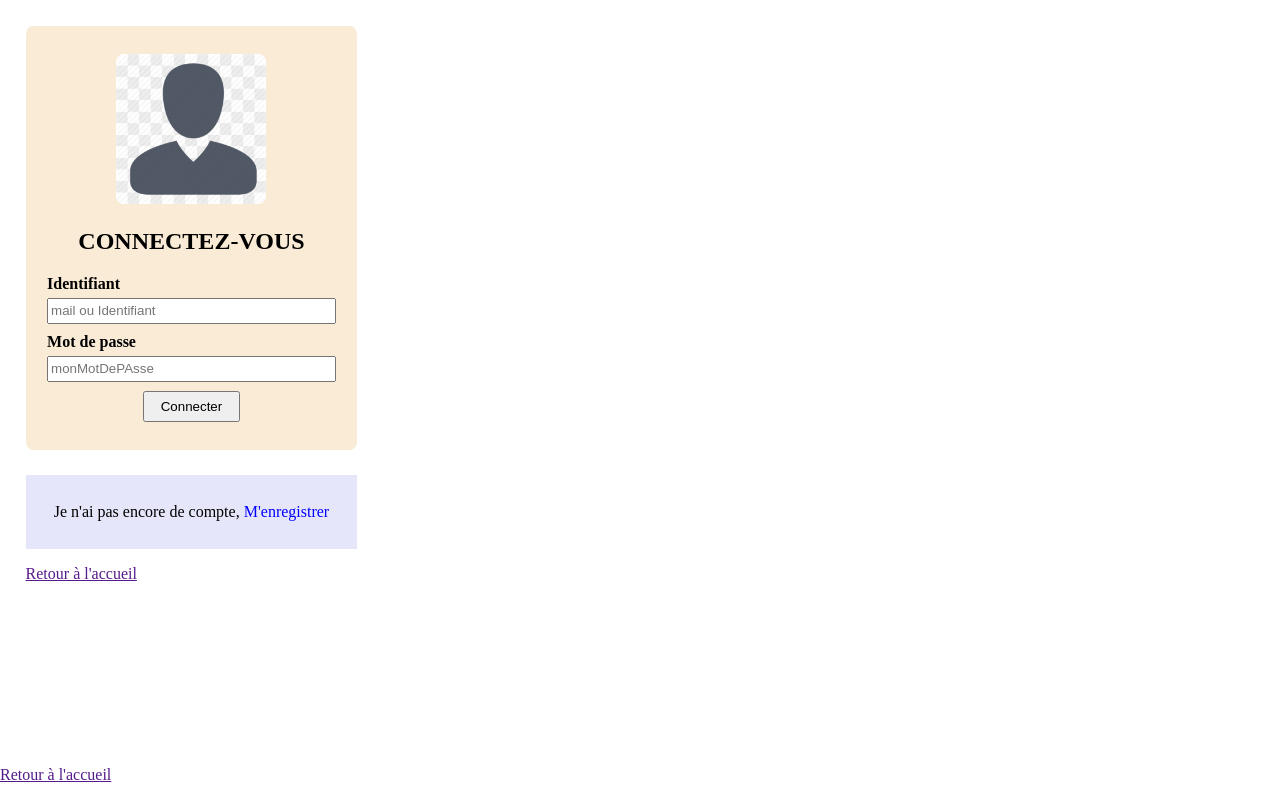
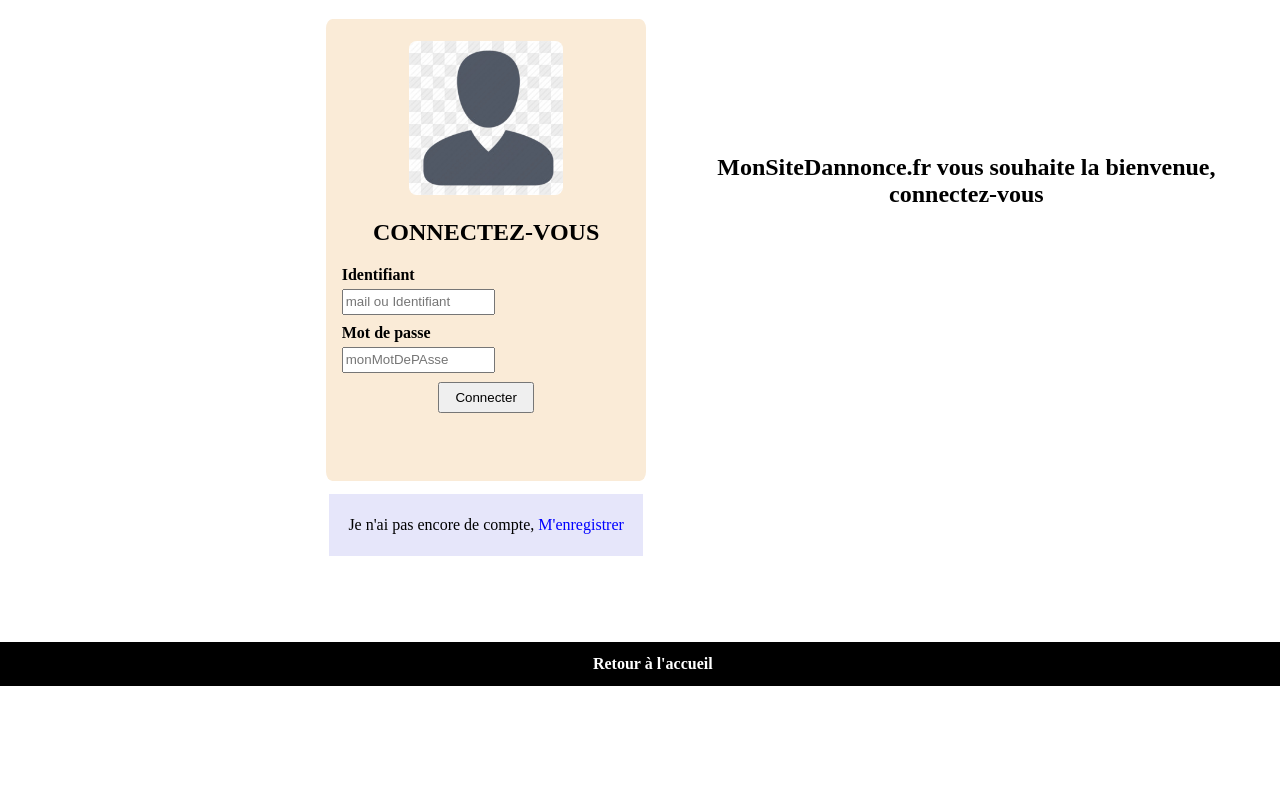
Before and after one commit to B1ll7/site_annonce, a PHP site: template views/vueIdentifierUtilisateur.html.twig in a window 1280 px wide. Run offline with PHP 8.4, Linux system fonts and the light colour scheme; the template is opened without the code that fills it, so the values that code supplies are empty; some libraries are stand-ins or nearby versions.

Commit message:
avancement de la partie front voir de le terminer pour le weekenpro

```diff
--- a/controllers/function/creerAnnonce.php
+++ b/controllers/function/creerAnnonce.php
@@ -4,7 +4,7 @@
         /**
          * Renvoie à la page d'accueil quand aucun lien n'a encore été cliqué
          */
-        $loader = new \Twig\Loader\FilesystemLoader(dirname(__DIR__)."/views");
+        $loader = new \Twig\Loader\FilesystemLoader(dirname(__DIR__)."/../views");
         $twig = new \Twig\Environment($loader, [
             // 'cache' => 'false',
         ]);
@@ -26,7 +26,7 @@
             $a -> setID_APPARTIENT($rubrique);
             $a -> setENTETE($entete);
             $a -> setCORPS($corps);
-            $a -> setDATE_DEPOT(date("Ymd"));
+            $a -> setDATE_DEPOT(date("Y-m-d"));
             $a -> setDATE_VALIDITE($_POST['date']);
 
             $a1 -> insert($a);
--- a/controllers/function/identifierUtilisateur.php
+++ b/controllers/function/identifierUtilisateur.php
@@ -38,7 +38,9 @@
                  $userid = $_SESSION['iduser'];
                 //  var_dump($userid);
                 $err_message = null;
-                echo $twig->render('showAcceuil.html.twig', ['name' => $name, 'url' => $url, 'error' => $err_message,'droits' => $droits, 'id' => $userid]);
+                // echo $twig->render('vueSelectionRubrique.html.twig', ['name' => $name, 'url' => $url, 'error' => $err_message,'droits' => $droits, 'id' => $userid]);
+                afficherAnnonce();
+
             }
             else
             {
--- a/css/mycss/style.css
+++ b/css/mycss/style.css
@@ -3,12 +3,15 @@ body
     margin: 0;
     padding: 0;
 }
+h3, h1{
+    text-align: center;
+}
+
 .seConnecter
 {
-    /* background-color: grey; */
+
     margin: 0;
-    padding: 2%;
-    /* display: flex; */
+    padding: 1%;
 }
 .enregistrer
 {
@@ -22,7 +25,6 @@ body
     margin: 0;
     padding: 1%;
     height: 40px;
-
 }
 
 .annonce
@@ -43,26 +45,35 @@ body
 {
     display: flex;
     flex-wrap: wrap;
+    background-color: black;
 }
 #contenerRubs
 {
     justify-content: space-around;
-    margin-top: 1% ;
 }
 .selectionRubrique
 {
-    background-color: grey;
     margin: 2%;
     display: flex;
     width: 20%;
+    height: 200px;
     text-align: center;
+    background-image: url('./../../img/img.jpg');
+}
+
+.selectionRubrique:hover
+{
+    height: 220px;
+    width: 22%;
 }
 
 .entete
 {
     display: flex;
     justify-content: space-between;
-    padding: 0 1%;
+    padding: 1% 1% 2% 1%;
+    box-shadow: 0px 10px rgb(192, 192, 192);
+    margin-bottom: 1.5%;
 }
 
 .panneauconfi
@@ -75,8 +86,29 @@ body
 }
 .footer
 {
-    position: absolute;
+    text-align: center;
+    width: 100%;
+    background-color: black ;
+    padding: 1%;
+    position: relative;
     bottom: 0;
+    margin-top: 5%;
+}
+.header
+{
+    background-image: url('../../img/background.jpg');
+    height: 300px;
+    width: 100%;
+    background-repeat: no-repeat;
+    background-position: 50%;
+    background-size: 100%;
+}
+
+.espaceConnexion
+{
+    display: flex;
+    flex-basis: auto;
+    width: 100%;
 }
 .ajouterAnnonce a
 {
@@ -105,17 +137,18 @@ body
     display: flex;
     flex-direction: column;
     align-items: center;
-
 }
 .seConnecter form
 {
     /* float: right; */
     background-color: antiquewhite;
-    width: 25%;
-    height: 400px;
+    width: 50%;
+    height: 450px;
     padding: 1%;
     text-align: center;
     border-radius: 2%;
+    position: relative;
+    left: 50%;
 }
 
 .enregistrer form
@@ -128,11 +161,13 @@ body
 
 .seConnecter .enregistrer
 {
-    width: 23%;
+    width: 47%;
     text-align: center;
     background-color: lavender;
     margin-top: 2%;
     padding: 1% 2%;
+    position: relative;
+    left: 50%;
 }
 
 .annonce img
@@ -168,6 +203,11 @@ body
 {
     float: right;
 }
+.espaceConnexion div
+{
+    width: 50%;
+    margin: 0.5%;
+}
 .annonce-text a img
 {
     width: 100%;
@@ -187,10 +227,67 @@ body
     border-style: outset;
     border-radius: 2%;
 }
+
+#contenerRubs a
+{
+   text-decoration: none;
+   font-weight: bold;
+   color: white;
+   width: 10%;
+   height: 20px;
+   padding: 1%;
+   margin: 0 auto;
+   text-align: center;
+}
+#contenerRubs a:hover
+{
+   text-decoration: none;
+   font-weight: bold;
+   color: white;
+   background-color: rgb(77, 77, 77);
+   width: 10%;
+   height: 20px;
+   margin: 0 auto;
+   text-align: center;
+
+   /* padding: 1%; */
+}
+
+.selectionRubrique a
+{
+    position: relative;
+    top: 10%;
+    left: 15%;
+    padding: 20%;
+    text-decoration: none;
+    font-size: large;
+    font-weight: bold;
+    color:  black;
+}
+.seConnecterText
+{
+    height: 200px;
+    padding: 10% 0%;
+}
+.seConnecterText h2
+{
+    text-align: center;
+}
+
+.footer a
+{
+    color: white;
+    text-decoration: none;
+    font-weight: bold;
+}
+.footer a:hover
+{
+    color: yellow;
+}
 .seConnecter form img
 {
     border-radius: 5%;
-    width: 150px;
+    width:50%;
 }
 
 .seConnecter form div
--- a/views/creerAnnonce.html.twig
+++ b/views/creerAnnonce.html.twig
@@ -2,8 +2,8 @@
 {% block head %}
     <title>Creer Annonce</title>
 {% endblock %}
+{% block content %}
 {% include "navbar.html.twig" %}
-{% block content %}
     <form method="post" action={{url}}>
         <p><label for='entete'>Titre : </label><input type="text" id='entete' name="entete" value="" ></p>
         <p><label for='rub'>Rubrique : </label>
--- a/views/vueDetailsAnnonce.html.twig
+++ b/views/vueDetailsAnnonce.html.twig
@@ -14,4 +14,10 @@
         <p>{{annonce.DATE_DEPOT}}</p>
         <p>{{annonce.expire}}</p>
     </div>
+    {% if name == annonce.proprietaire  %}
+        <div class=''>
+            <p><a href='{{url}}?action=editerAnnonce'>Editer Annonce</a></p>
+            <p><a href='{{url}}?action=supprimerAnnonce'>supprimerAnnonce</a></p>
+        </div>
+    {% endif %}
 {% endblock %}
--- a/views/vueIdentifierUtilisateur.html.twig
+++ b/views/vueIdentifierUtilisateur.html.twig
@@ -1,6 +1,7 @@
 {% extends "base.html.twig" %}
 {% block content %}
     {% if error == null %}
+        <div class='espaceConnexion'>
             <div class='seConnecter'>
                 <form action='{{ url }}' method='POST'>
                     <p><img src="../img/login.jpg" alt="connect"></p>
@@ -20,7 +21,10 @@
                 <div class='enregistrer'>
                     <p>Je n'ai pas encore de compte, <a href='{{url}}?action=creerUtilisateur'>M'enregistrer</a></p>
                 </div>
-            <p><a href='{{ url }}'> Retour à l'accueil</a></p>
+            </div>
+            <div class='seConnecterText'>
+                <h2>MonSiteDannonce.fr vous souhaite la bienvenue, <br>connectez-vous </h2>
+            </div>
         </div>
     {% endif %}
     {% if error != null %}
```
Also changed, not shown: controllers/main.php (+7 -2 lines), views/navbar.html.twig (+7 -21 lines), views/vueConfirmerSuppressionAnnonce.html.twig (added, +10 -0 lines), views/vueCreerUtilisateur.html.twig (+3 -4 lines), views/vueListerAnnonce.html.twig (+7 -4 lines), views/vueSelectionRubrique.html.twig (+5 -13 lines), img/background.jpg (added), img/editer.png (added), img/img.jpg (added). Lines whose indentation alone changed are shown as unchanged.
